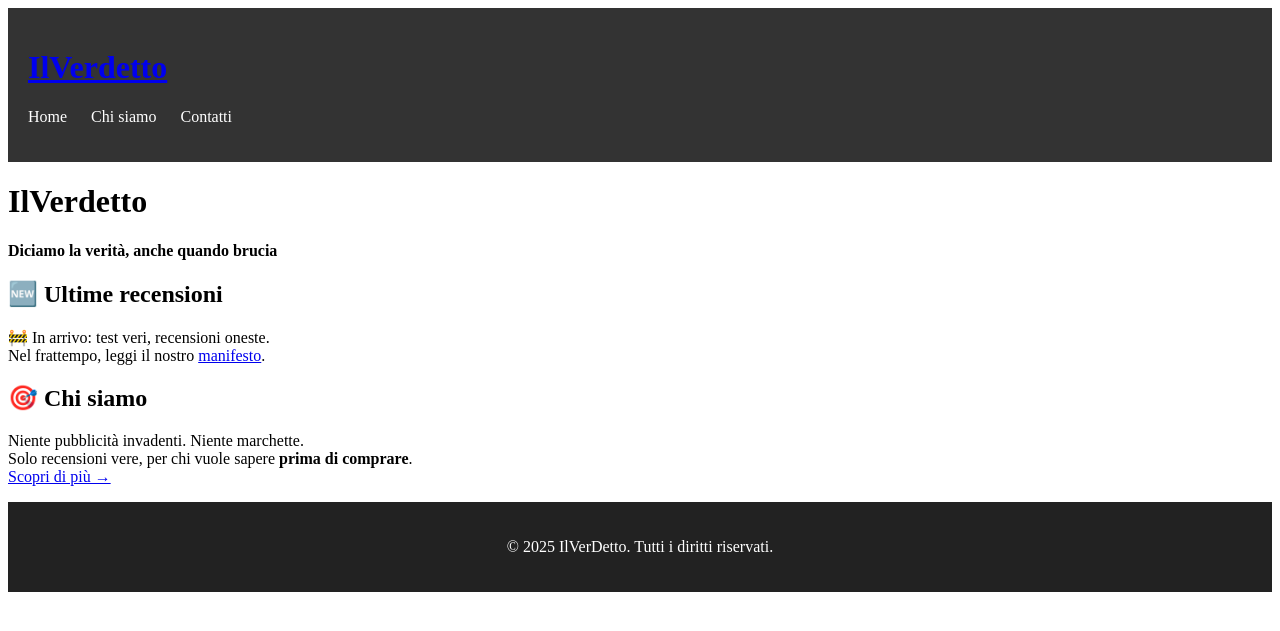
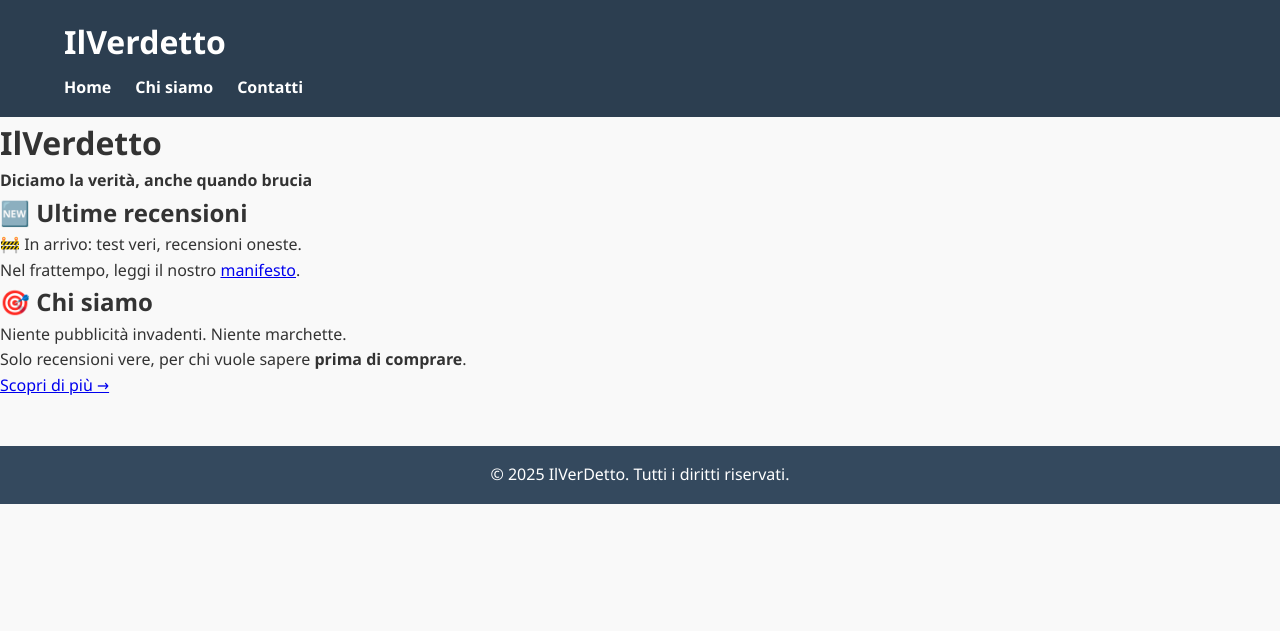
Before and after one commit to ilverdetto/ilverdetto.github.io, a Jekyll site: the page built from index.md, in a window 1280 px wide. Shown: the top 631 px of the page. Built offline with Jekyll 4.4.1, drawn with Linux system fonts in a browser that asks for light colours.

Commit message:
Update style.css

```diff
--- a/assets/css/style.css
+++ b/assets/css/style.css
@@ -1,46 +1,58 @@
-header {
-  background-color: #333;
-  color: white;
-  padding: 20px;
+/* Reset base */
+* {
+  margin: 0;
+  padding: 0;
+  box-sizing: border-box;
 }
 
-header .logo img {
-  width: 150px;
+body {
+  font-family: 'Segoe UI', Tahoma, Geneva, Verdana, sans-serif;
+  background-color: #f9f9f9;
+  color: #333;
+  line-height: 1.6;
+}
+
+.container {
+  width: 90%;
+  max-width: 1200px;
+  margin: 0 auto;
+}
+
+/* Header */
+header {
+  background-color: #2c3e50;
+  color: white;
+  padding: 1rem 0;
+}
+
+header h1 a {
+  color: white;
+  text-decoration: none;
+  font-size: 2rem;
 }
 
 header nav ul {
   list-style: none;
-  padding: 0;
-}
-
-header nav ul li {
-  display: inline;
-  margin-right: 20px;
+  display: flex;
+  gap: 1.5rem;
+  margin-top: 0.5rem;
 }
 
 header nav ul li a {
   color: white;
   text-decoration: none;
+  font-weight: 600;
 }
 
-footer {
-  background-color: #222;
-  color: white;
-  padding: 20px;
-  text-align: center;
+header nav ul li a:hover {
+  text-decoration: underline;
 }
 
-footer ul {
-  list-style: none;
-  padding: 0;
+/* Footer */
+footer {
+  background-color: #34495e;
+  color: white;
+  padding: 1rem 0;
+  text-align: center;
+  margin-top: 3rem;
 }
-
-footer ul li {
-  display: inline;
-  margin-right: 20px;
-}
-
-footer ul li a {
-  color: white;
-  text-decoration: none;
-}
```
